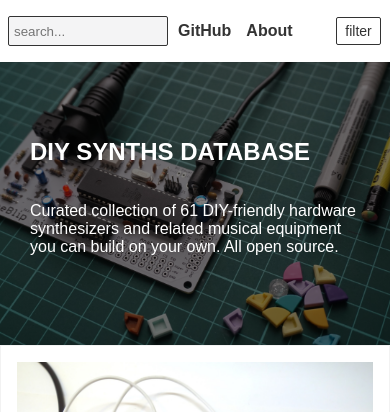
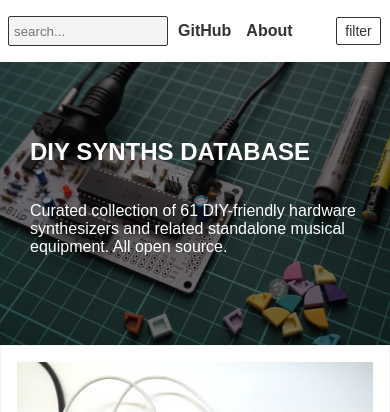
Before and after one commit to Atarity/diy-synths, a Jekyll site: the page built from index.html, in a window 390 px wide. Shown: the top 412 px of the page. Built offline with Jekyll 4.4.1, drawn with Linux system fonts in a browser that asks for light colours; some of the changed text lies outside the part shown.

Commit message:
styles, urls fix

```diff
--- a/_data/version.yml
+++ b/_data/version.yml
@@ -1 +1 @@
-build: main-7e4ad85
+build: main-141fd9d
--- a/_includes/footer.html
+++ b/_includes/footer.html
@@ -1,5 +1,5 @@
-<footer>© {{ site.time | date: '%Y' }} <a href="https://snnkv.com/">Mishka</a> × <a href="#">Slavka</a> • <a href="https://creativecommons.org/licenses/by-nc-sa/4.0/" target="_blank">CC BY-NC-SA</a> • <a href="{{ site.baseurl }}/feed.xml">RSS</a> <br>
-      build:&nbsp;<h12 title="1 commit back of a HEAD">{{ site.data.version.build }}</h12> • projects: {{ site.posts | size }} • upd: {{ site.time | date: "%Y-%m-%d" }}</footer>
+<footer>© {{ site.time | date: '%Y' }} <a href="https://github.com/Atarity">Mishka</a> × <a href="#">Slavka</a> • <a href="https://creativecommons.org/licenses/by-nc-sa/4.0/" target="_blank">CC BY-NC-SA</a> • <a href="{{ site.baseurl }}/feed.xml">RSS</a> <br>
+      build:&nbsp;<h12 title="1 commit back of the HEAD">{{ site.data.version.build }}</h12> • projects: {{ site.posts | size }} • upd: {{ site.time | date: "%Y-%m-%d" }}</footer>
 
 <script type="text/javascript" src=" {{ site.baseurl }}/jlist.js?v=7"></script>
 
--- a/gen-readme.py
+++ b/gen-readme.py
@@ -4,10 +4,10 @@
 
 POSTS_DIR = "./_posts"
 OUTPUT_FILE = "README.md"
-HEADER = """## [WEB VERSION](https://diy-synths.snnkv.com/)  /  [SUBMIT DESIGN](https://diy-synths.snnkv.com/submit)  /  [DISCUSSION](https://github.com/Atarity/diy-synths/discussions)\n
+HEADER = """## [WEB VERSION](https://diy-synths.snnkv.com/)  /  [SUBMIT DESIGN](https://github.com/Atarity/diy-synths/discussions)  /  [DISCUSSION](https://github.com/Atarity/diy-synths/discussions)\n
 This is a list of synthesizers and related hardware you can build
 on your own. All designs are open-source including firmware.
-[Submit designs](https://diy-synths.snnkv.com/submit) which is not
+[Submit designs](https://github.com/Atarity/diy-synths/discussions) which is not
 in list and [discuss](https://github.com/Atarity/diy-synths/discussions)
 your building experience.\n
 ![DIY-synths-title](/pics/meta/repo-title.jpg)\n\n"""
--- a/index.html
+++ b/index.html
@@ -10,7 +10,7 @@
     <div class="jlist-header-img" style="background-image: url({{ site.header_pic }});">
         <div class="jlist-header-img-inner">
             <h2 class="title"></h2>
-            <p> Curated collection of {{ site.posts | size }} DIY-friendly hardware synthesizers and related musical equipment you can build on your own. All open source.</p>
+            <p> Curated collection of {{ site.posts | size }} DIY-friendly hardware synthesizers and related standalone musical equipment. All open source.</p>
         </div>
     </div>
 
--- a/styles.css
+++ b/styles.css
@@ -533,7 +533,7 @@
 }
 
 .jlist-header-img h2 {
-    font-size: 1.5em;
+    font-size: 1.7em;
     position: relative;
     z-index: 2;
     text-transform: uppercase;
@@ -544,6 +544,8 @@
     max-width: 100%;
     position: relative;
     z-index: 2;
+    font-size: 120%;
+    font-weight: 100;
 }
 
 ul.jlist-top-menu {
@@ -842,4 +844,13 @@
         min-width: 8rem;
     }
 
+    .jlist-header-img h2 {
+        font-size: 1.5em;
+    }
+
+    .jlist-header-img p {
+        font-size: 100%;
+        font-weight: 400;
+    }
+
 }
```
Also changed, not shown: README.md.
